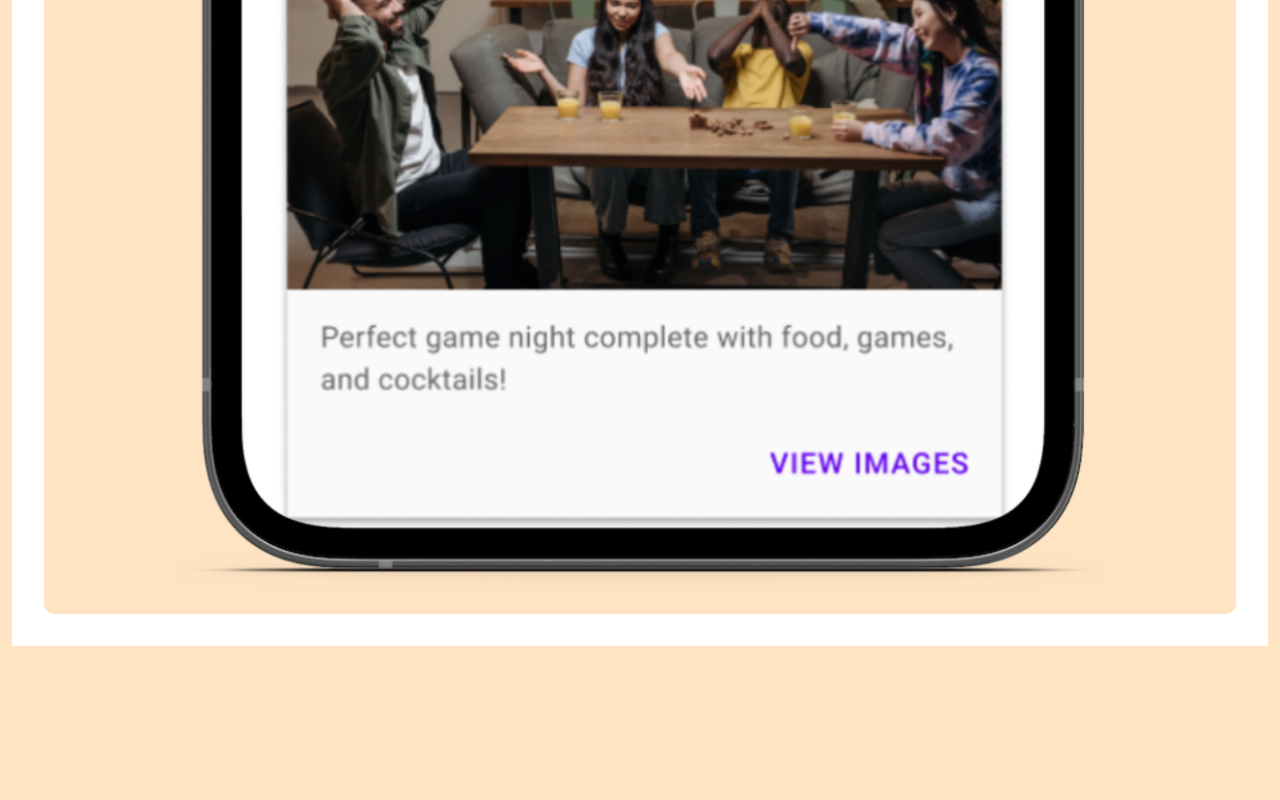
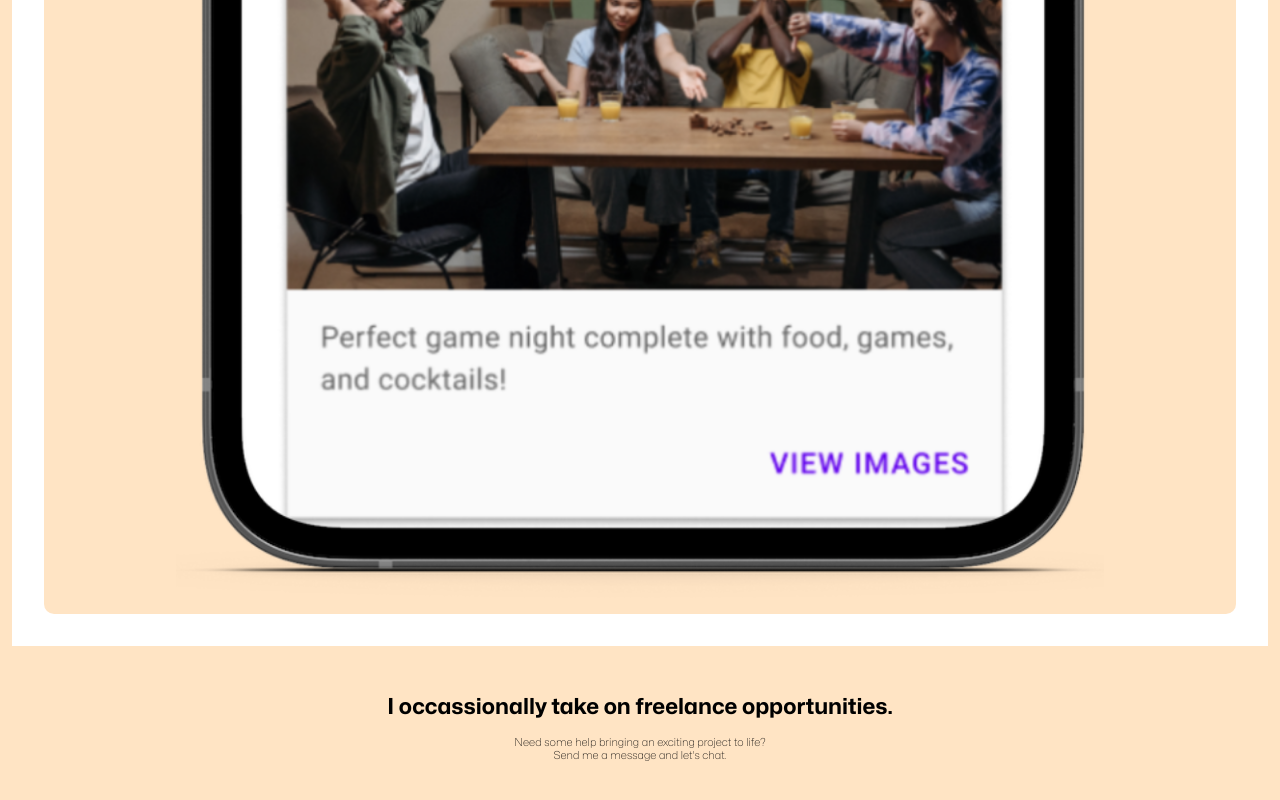
Before and after one commit to cameronmakarchuk/portfolio-site-client, a React (Create React App) app: page / in a window 1280 px wide. Shown: the part 5820-6620 px from the top of the page. Before the commit the page ends 6466 px from the top, so only its background shows below. Built offline with nearby package versions, Linux system fonts and the light colour scheme.

Commit message:
Create CallToAction component and initial styling

```diff
--- /dev/null
+++ b/src/components/CallToAction/CallToAction.scss
@@ -0,0 +1,24 @@
+@use "../../styles/partials/mixins" as *;
+@use "../../styles/partials/variables" as *;
+@use "../../styles/partials/typography" as *;
+
+.cta {
+    @include mainSection;
+    background-color: rgba(0, 0, 0, 0);
+    padding: 3.0rem 0;
+    display: flex;
+    flex-direction: column;
+    align-items: center;
+    justify-content: center;
+
+    &__title {
+        @include pageTitle;
+        font-size: 22px;
+        text-align: center;
+        padding-bottom: 1.0rem;
+    }
+
+    &__description {
+        @include bodyCopy;
+    }
+}
--- /dev/null
+++ b/src/components/CallToAction/CallToAction.tsx
@@ -0,0 +1,16 @@
+import React from "react";
+import "./CallToAction.scss";
+
+export default function CallToAction(): JSX.Element {
+  return (
+    <section className="cta">
+      <h2 className="cta__title">
+        I occassionally take on freelance opportunities.
+      </h2>
+      <p className="cta__description">
+        Need some help bringing an exciting project to life?
+      </p>
+      <p className="cta__description">Send me a message and let's chat.</p>
+    </section>
+  );
+}
--- a/src/pages/HomePage/HomePage.tsx
+++ b/src/pages/HomePage/HomePage.tsx
@@ -1,4 +1,5 @@
 import React from "react";
+import CallToAction from "../../components/CallToAction/CallToAction";
 import MainHero from "../../components/MainHero/MainHero";
 import Projects from "../../components/Projects/Projects";
 import TechStack from "../../components/TechStack/TechStack";
@@ -9,6 +10,7 @@ export default function HomePage(): JSX.Element {
       <MainHero />
       <TechStack />
       <Projects />
+      <CallToAction />
     </section>
   );
 }
```
